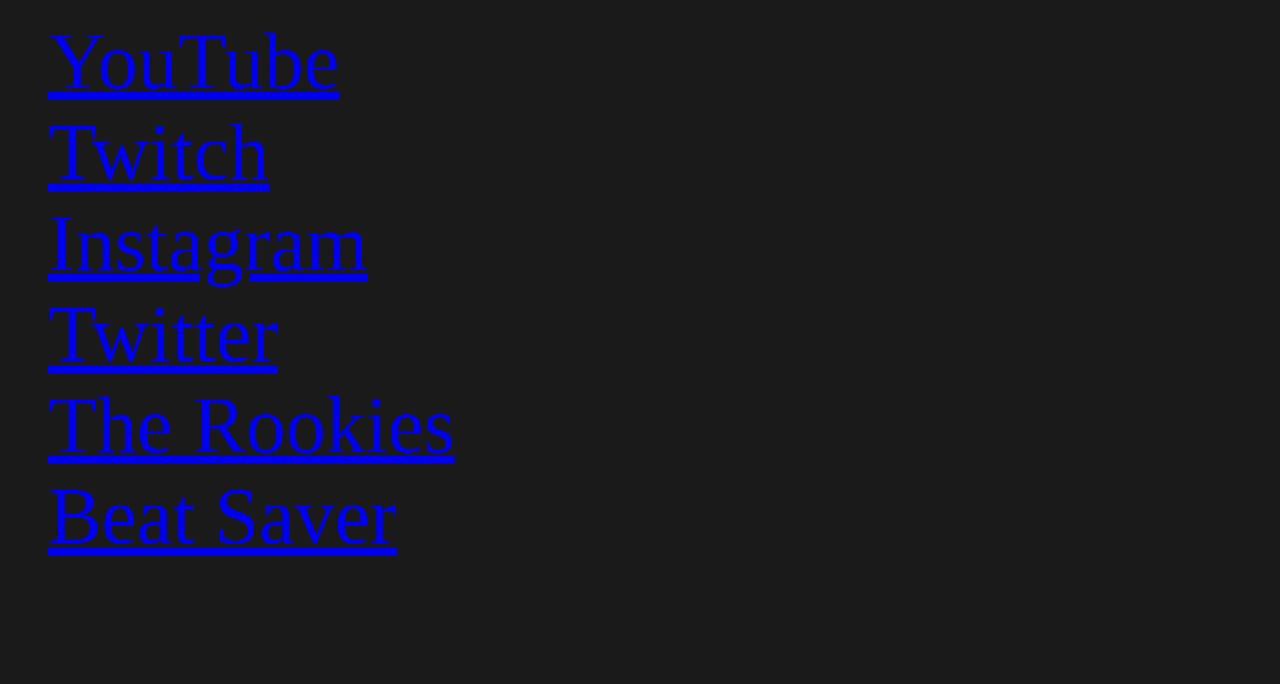
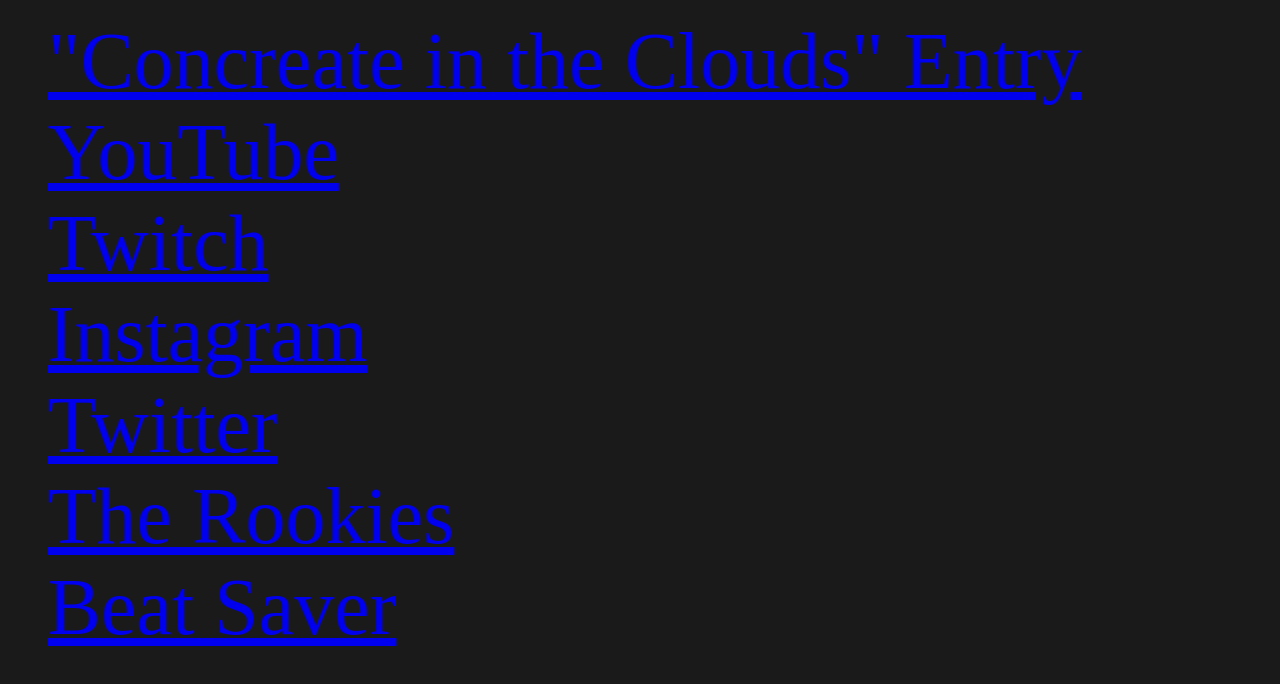
Before and after one commit to BRFrags/links-page, a plain HTML site: page index.html in a window 1280 px wide. Drawn offline with Linux system fonts and the light colour scheme.

Commit message:
added finalest rookies link

```diff
--- a/index.html
+++ b/index.html
@@ -14,6 +14,7 @@
     </head>
     <body>
         <ul>
+            <li><a href="https://www.therookies.co/entries/17290">"Concreate in the Clouds" Entry</a></li>
             <li><a href="https://www.youtube.com/channel/UCyDNx8EbcPUw6Qxb6Pun1zQ">YouTube</a></li>
             <li><a href="https://www.twitch.tv/brfrags">Twitch</a></li>
             <li><a href="https://www.instagram.com/brfrags/">Instagram</a></li>
```
